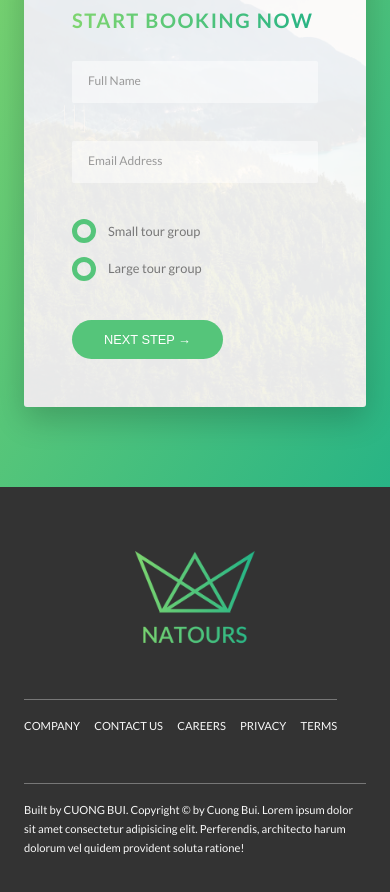
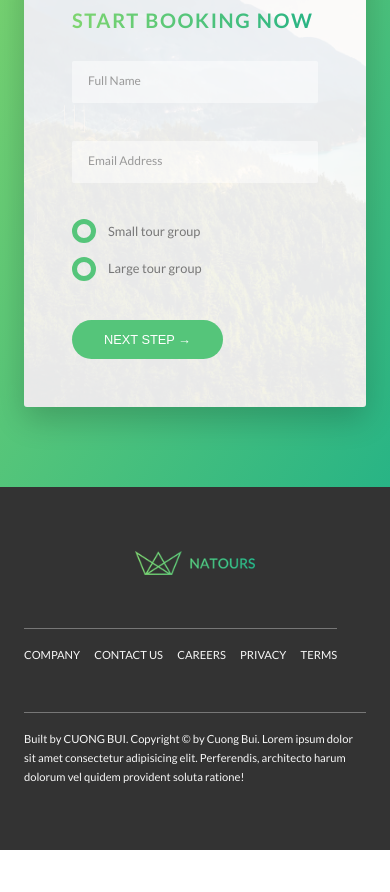
Before and after one commit to kbuicuong/natours, a website: page index.html in a window 390 px wide. Shown: the part 6070-6962 px from the top of the page. After the commit the page ends 6920 px from the top, so only its background shows below. Drawn offline with Linux system fonts and the light colour scheme.

Commit message:
Made footer logo responsive

```diff
--- a/index.html
+++ b/index.html
@@ -403,7 +403,13 @@
 
         <footer class="footer">
             <div class="footer__logo-box">
-                <img src="img/logo-green-2x.png" alt="Full logo" class="footer__logo">
+
+                <picture class="footer__logo">
+                    <source srcset="img/logo-green-small-1x.png 1x, img/logo-green-small-2x.png 2x"
+                        media="(max-width: 37.5em)">
+                    <img srcset="img/logo-green-1x.png 1x, img/logo-green-2x.png 2x" alt="Full logo" class="footer__logo">
+                </picture>
+
             </div>
             <div class="row">
                 <div class="col-1-of-2">
```
